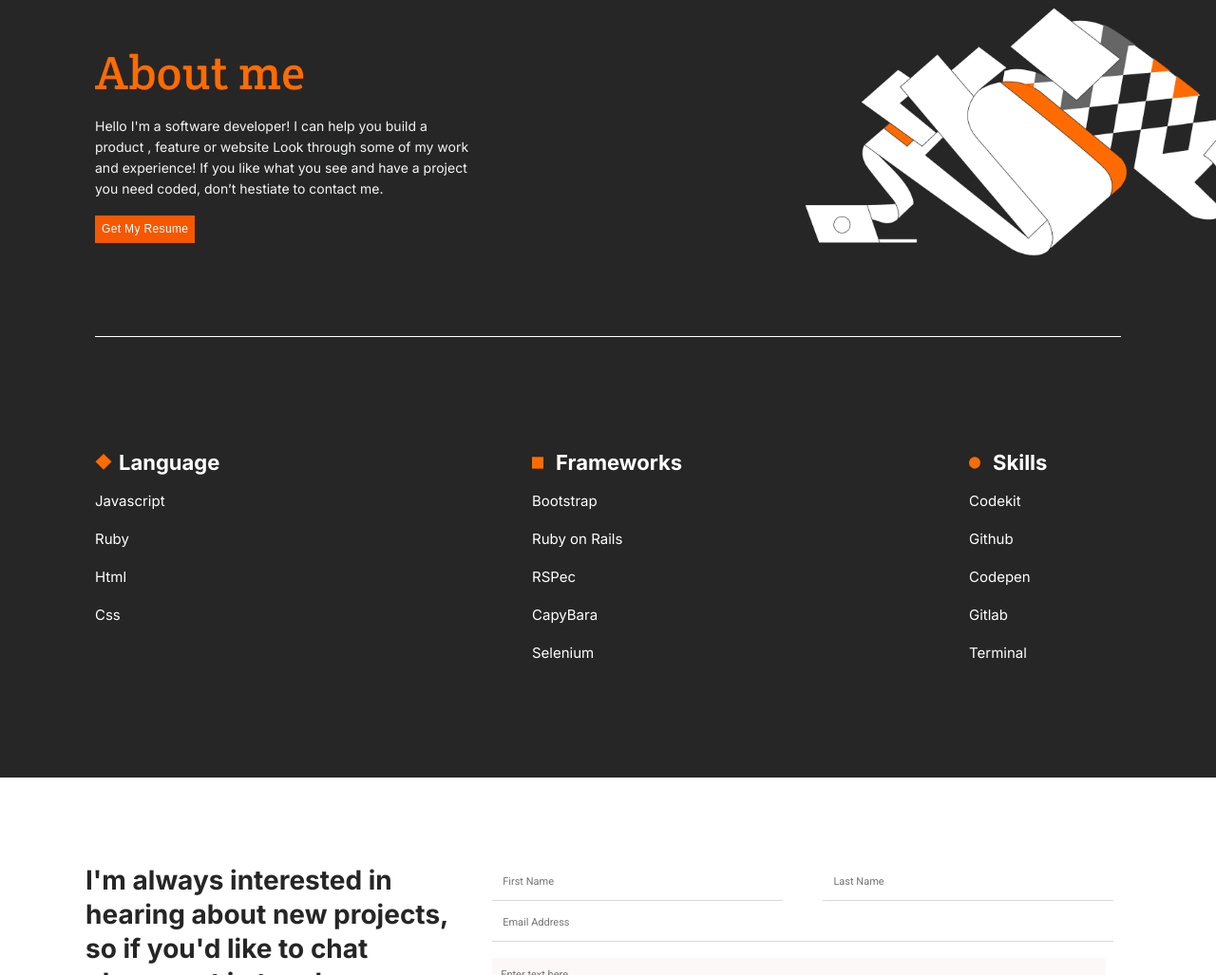
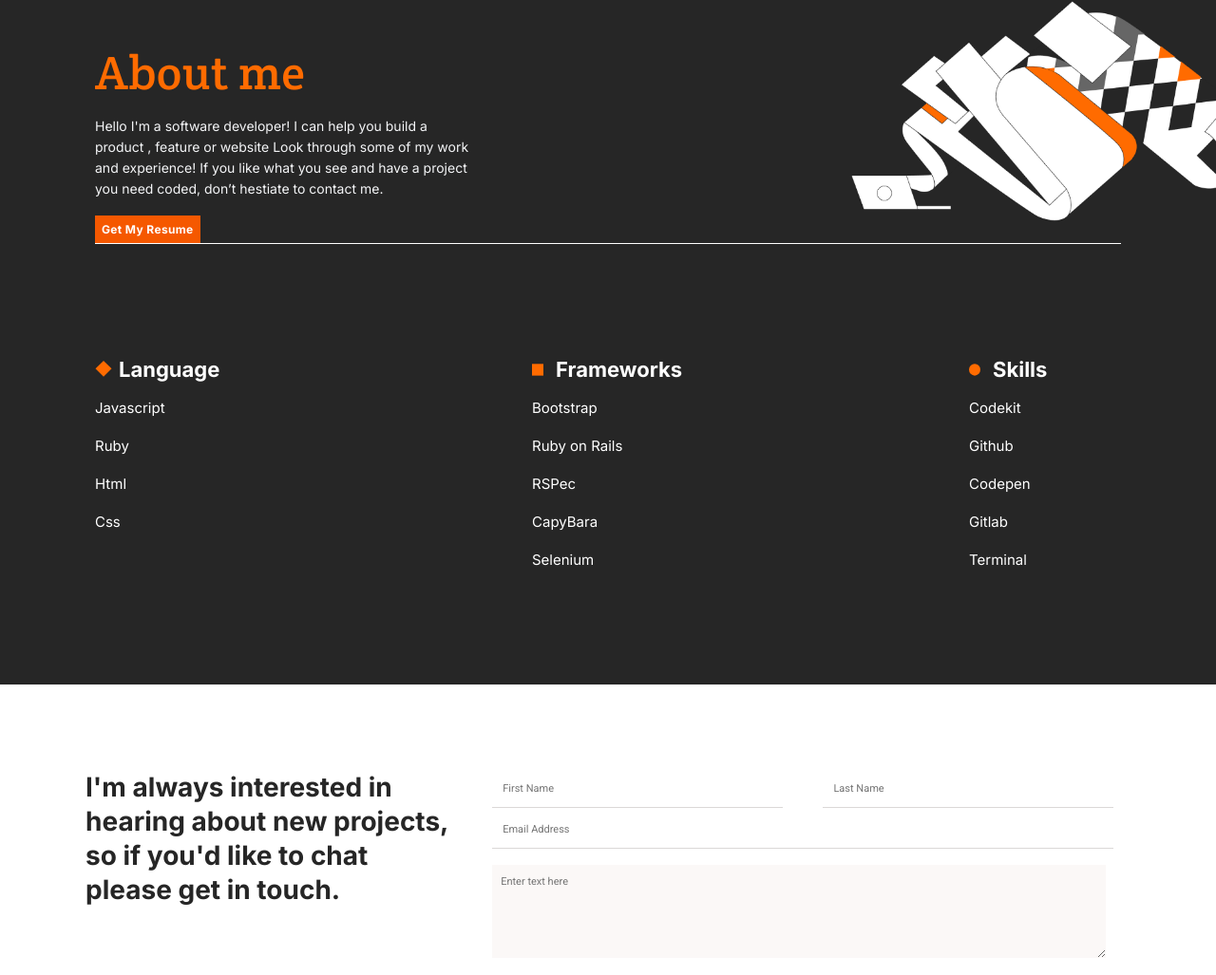
Before and after one commit to Camilovelag/my-portfolio, a plain HTML site: page index.html in a window 1280 px wide. Shown: the part 1497-2524 px from the top of the page at 95% size. Drawn offline with Linux system fonts and the light colour scheme.

Commit message:
Fix buttons style

```diff
--- a/index.html
+++ b/index.html
@@ -68,8 +68,8 @@
         <img src="./images/popup-img.png" alt="" class="popup-img" id="popup-img">
         <p class="popup-description" id="popup-description"></p>
         <div class="btn-container">
-          <a href="https://camilovelag.github.io/MV_Portfolio/">See Live<img src="images/Github_logo.png" alt="Github_logo" class="social_media_logo"></a>
-          <a href="https://github.com/Camilovelag/MV_Portfolio">See Source<img src="images/see-live-icon.png" alt="Github_logo" class="social_media_logo"></a>
+          <a class="recent-works-button submit-btn" href="https://flunavgt.github.io/Federico-s_Portfolio/">See Live<img src="images/Github_logo.png" alt="Github_logo" class="social_media_logo"></a>
+          <a class="recent-works-button submit-btn" href="https://github.com/Camilovelag/MV_Portfolio">See Source<img src="images/see-live-icon.png" alt="Github_logo" class="social_media_logo"></a>
         </div>
       </div>
     </div>
@@ -99,7 +99,7 @@
       <div id="about-me" class="about-me">
         <h2 class="about-me-title main-headline">About me</h2>
         <p class="about-me-description description">Hello I'm a software developer! I can help you build a product , feature or website Look through some of my work and experience! If you like what you see and have a project you need coded, don’t hestiate to contact me.</p>
-        <button class="about-me-button submit-btn" type="button">Get My Resume</button>
+        <button class="recent-works-button submit-btn" type="button">Get My Resume</button>
       </div>
       <div class="skills">
         <ul class="skills-container">
--- a/style.css
+++ b/style.css
@@ -304,14 +304,14 @@
 .recent-works-button {
   color: #fff;
   font-family: 'Inter', serif;
-  font-size: 17px;
-  line-height: 24px;
+  font-size: 1rem;
+  line-height: 1.5rem;
   font-weight: 700;
   letter-spacing: 0.75px;
   background: #ff6b00;
   border-style: none;
-  width: 124px;
-  height: 48px;
+  width: fit-content;
+  height: auto;
 }
 
 .recent-works-button:hover {
@@ -459,10 +459,8 @@
 }
 
 .submit-btn {
-  background: #ff6b00;
   color: #fff;
   padding: 0.75rem;
-  border-style: none;
 }
 
 .submit-btn:hover {
```
